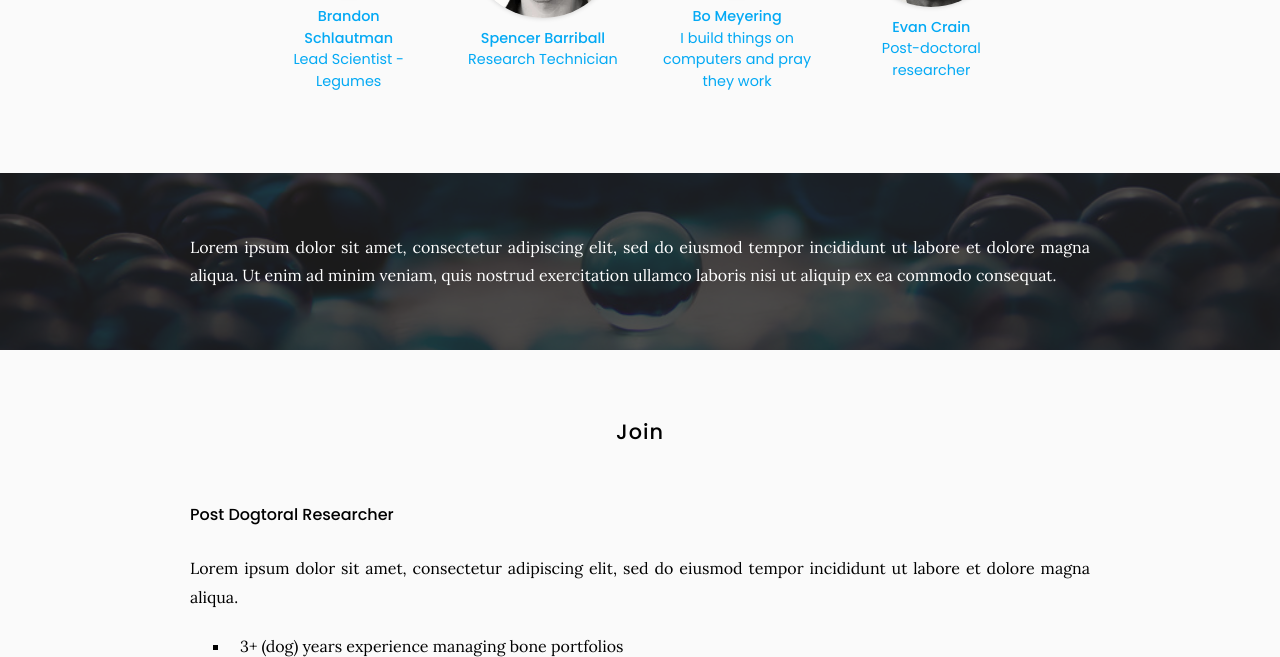
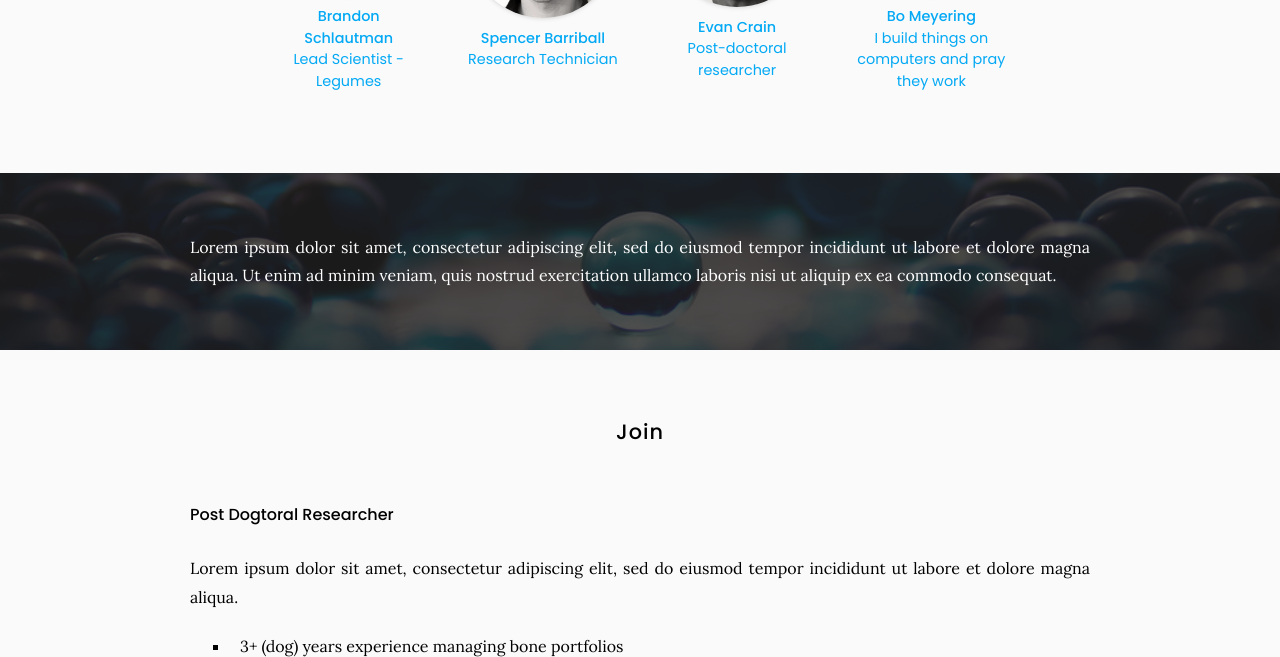
Before and after one commit to BoMeyering/legumelab, a Jekyll site: the page built from team/index.md, in a window 1280 px wide and 900 px high, scrolled down 423 px, cut to the strip 243-900 px from the top of the window. Built offline with Jekyll 4.4.1, drawn with Linux system fonts in a browser that asks for light colours.

Commit message:
member changes

```diff
--- a/team/index.md
+++ b/team/index.md
@@ -30,13 +30,13 @@ Excepteur sint occaecat cupidatat non proident, sunt in culpa qui officia deseru
   include list.html
   data="members"
   component="portrait"
-  filters="role: applications_developer"
+  filters="role: postdoc"
 %}
 {%
   include list.html
   data="members"
   component="portrait"
-  filters="role: postdoc"
+  filters="role: applications_developer"
 %}
 {:.center}
 
```
